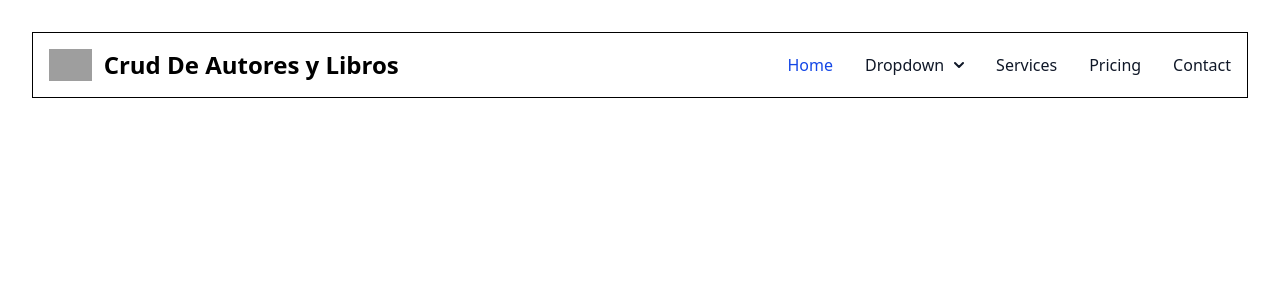
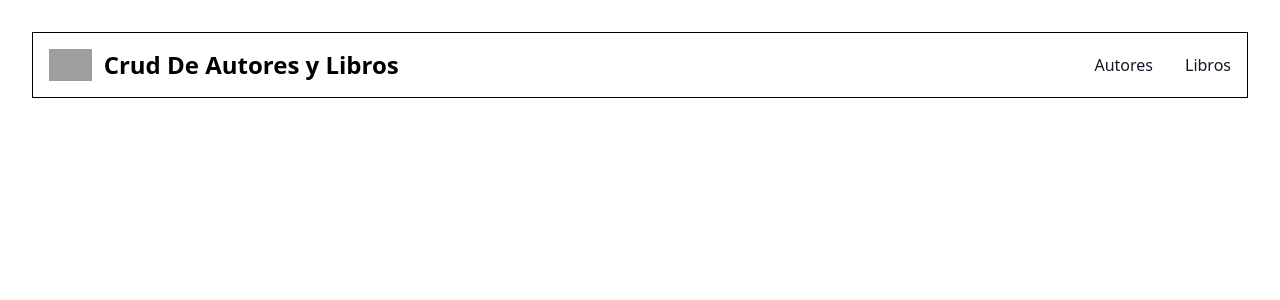
Before and after one commit to Erickpe8/Crud-Libros-Autores-Frontend, a Vue app: page / in a window 1280 px wide. Shown: the top 300 px of the page. Built offline with nearby package versions, Linux system fonts and the light colour scheme; grey boxes are pictures that could not be loaded.

Commit message:
Cambio de nombre en el componente para evitar confuciones, además solo se dejaron las opciones necesarias

```diff
--- a/src/components/Nav.vue
+++ /dev/null
@@ -1,62 +0,0 @@
-<template>
-    <nav class="bg-white border-gray-200 dark:bg-gray-900 dark:border-gray-700 b ">
-  <div class="max-w-screen-xl flex flex-wrap items-center justify-between mx-auto p-4">
-    <a href="#" class="flex items-center space-x-3 rtl:space-x-reverse">
-        <img src="https://leonautas.com/wp-content/uploads/2019/10/biblioteca-logo.png" class="h-8" alt="Flowbite Logo" />
-        <span class="self-center text-2xl font-semibold whitespace-nowrap dark:text-white">Crud De Autores y Libros</span>
-    </a>
-    <button data-collapse-toggle="navbar-dropdown" type="button" class="inline-flex items-center p-2 w-10 h-10 justify-center text-sm text-gray-500 rounded-lg md:hidden hover:bg-gray-100 focus:outline-none focus:ring-2 focus:ring-gray-200 dark:text-gray-400 dark:hover:bg-gray-700 dark:focus:ring-gray-600" aria-controls="navbar-dropdown" aria-expanded="false">
-        <span class="sr-only">Open main menu</span>
-        <svg class="w-5 h-5" aria-hidden="true" xmlns="http://www.w3.org/2000/svg" fill="none" viewBox="0 0 17 14">
-            <path stroke="currentColor" stroke-linecap="round" stroke-linejoin="round" stroke-width="2" d="M1 1h15M1 7h15M1 13h15"/>
-        </svg>
-    </button>
-    <div class="hidden w-full md:block md:w-auto" id="navbar-dropdown">
-      <ul class="flex flex-col font-medium p-4 md:p-0 mt-4 border border-gray-100 rounded-lg bg-gray-50 md:space-x-8 rtl:space-x-reverse md:flex-row md:mt-0 md:border-0 md:bg-white dark:bg-gray-800 md:dark:bg-gray-900 dark:border-gray-700">
-        <li>
-          <a href="#" class="block py-2 px-3 text-white bg-blue-700 rounded-sm md:bg-transparent md:text-blue-700 md:p-0 md:dark:text-blue-500 dark:bg-blue-600 md:dark:bg-transparent" aria-current="page">Home</a>
-        </li>
-        <li>
-            <button id="dropdownNavbarLink" data-dropdown-toggle="dropdownNavbar" class="flex items-center justify-between w-full py-2 px-3 text-gray-900 rounded-sm hover:bg-gray-100 md:hover:bg-transparent md:border-0 md:hover:text-blue-700 md:p-0 md:w-auto dark:text-white md:dark:hover:text-blue-500 dark:focus:text-white dark:border-gray-700 dark:hover:bg-gray-700 md:dark:hover:bg-transparent">Dropdown <svg class="w-2.5 h-2.5 ms-2.5" aria-hidden="true" xmlns="http://www.w3.org/2000/svg" fill="none" viewBox="0 0 10 6">
-    <path stroke="currentColor" stroke-linecap="round" stroke-linejoin="round" stroke-width="2" d="m1 1 4 4 4-4"/>
-  </svg></button>
-            <!-- Dropdown menu -->
-            <div id="dropdownNavbar" class="z-10 hidden font-normal bg-white divide-y divide-gray-100 rounded-lg shadow-sm w-44 dark:bg-gray-700 dark:divide-gray-600">
-                <ul class="py-2 text-sm text-gray-700 dark:text-gray-400" aria-labelledby="dropdownLargeButton">
-                  <li>
-                    <a href="#" class="block px-4 py-2 hover:bg-gray-100 dark:hover:bg-gray-600 dark:hover:text-white">Dashboard</a>
-                  </li>
-                  <li>
-                    <a href="#" class="block px-4 py-2 hover:bg-gray-100 dark:hover:bg-gray-600 dark:hover:text-white">Settings</a>
-                  </li>
-                  <li>
-                    <a href="#" class="block px-4 py-2 hover:bg-gray-100 dark:hover:bg-gray-600 dark:hover:text-white">Earnings</a>
-                  </li>
-                </ul>
-                <div class="py-1">
-                  <a href="#" class="block px-4 py-2 text-sm text-gray-700 hover:bg-gray-100 dark:hover:bg-gray-600 dark:text-gray-200 dark:hover:text-white">Sign out</a>
-                </div>
-            </div>
-        </li>
-        <li>
-          <a href="#" class="block py-2 px-3 text-gray-900 rounded-sm hover:bg-gray-100 md:hover:bg-transparent md:border-0 md:hover:text-blue-700 md:p-0 dark:text-white md:dark:hover:text-blue-500 dark:hover:bg-gray-700 dark:hover:text-white md:dark:hover:bg-transparent">Services</a>
-        </li>
-        <li>
-          <a href="#" class="block py-2 px-3 text-gray-900 rounded-sm hover:bg-gray-100 md:hover:bg-transparent md:border-0 md:hover:text-blue-700 md:p-0 dark:text-white md:dark:hover:text-blue-500 dark:hover:bg-gray-700 dark:hover:text-white md:dark:hover:bg-transparent">Pricing</a>
-        </li>
-        <li>
-          <a href="#" class="block py-2 px-3 text-gray-900 rounded-sm hover:bg-gray-100 md:hover:bg-transparent md:border-0 md:hover:text-blue-700 md:p-0 dark:text-white md:dark:hover:text-blue-500 dark:hover:bg-gray-700 dark:hover:text-white md:dark:hover:bg-transparent">Contact</a>
-        </li>
-      </ul>
-    </div>
-  </div>
-</nav>
-</template>
-
-<script setup>
-
-</script>
-
-<style lang="scss" scoped>
-
-</style>
--- /dev/null
+++ b/src/components/Nav_principal_menu.vue
@@ -0,0 +1,35 @@
+<template>
+    <nav class="bg-white border-gray-200 dark:bg-gray-900 dark:border-gray-700 b ">
+  <div class="max-w-screen-xl flex flex-wrap items-center justify-between mx-auto p-4">
+    <a href="#" class="flex items-center space-x-3 rtl:space-x-reverse">
+        <img src="https://leonautas.com/wp-content/uploads/2019/10/biblioteca-logo.png" class="h-8" alt="Flowbite Logo" />
+        <span class="self-center text-2xl font-semibold whitespace-nowrap dark:text-white">Crud De Autores y Libros</span>
+    </a>
+    <button data-collapse-toggle="navbar-dropdown" type="button" class="inline-flex items-center p-2 w-10 h-10 justify-center text-sm text-gray-500 rounded-lg md:hidden hover:bg-gray-100 focus:outline-none focus:ring-2 focus:ring-gray-200 dark:text-gray-400 dark:hover:bg-gray-700 dark:focus:ring-gray-600" aria-controls="navbar-dropdown" aria-expanded="false">
+        <span class="sr-only">Open main menu</span>
+        <svg class="w-5 h-5" aria-hidden="true" xmlns="http://www.w3.org/2000/svg" fill="none" viewBox="0 0 17 14">
+            <path stroke="currentColor" stroke-linecap="round" stroke-linejoin="round" stroke-width="2" d="M1 1h15M1 7h15M1 13h15"/>
+        </svg>
+    </button>
+    <div class="hidden w-full md:block md:w-auto" id="navbar-dropdown">
+      <ul class="flex flex-col font-medium p-4 md:p-0 mt-4 border border-gray-100 rounded-lg bg-gray-50 md:space-x-8 rtl:space-x-reverse md:flex-row md:mt-0 md:border-0 md:bg-white dark:bg-gray-800 md:dark:bg-gray-900 dark:border-gray-700">
+
+        <li>
+          <a href="#" class="block py-2 px-3 text-gray-900 rounded-sm hover:bg-gray-100 md:hover:bg-transparent md:border-0 md:hover:text-blue-700 md:p-0 dark:text-white md:dark:hover:text-blue-500 dark:hover:bg-gray-700 dark:hover:text-white md:dark:hover:bg-transparent">Autores</a>
+        </li>
+        <li>
+          <a href="#" class="block py-2 px-3 text-gray-900 rounded-sm hover:bg-gray-100 md:hover:bg-transparent md:border-0 md:hover:text-blue-700 md:p-0 dark:text-white md:dark:hover:text-blue-500 dark:hover:bg-gray-700 dark:hover:text-white md:dark:hover:bg-transparent">Libros</a>
+        </li>
+      </ul>
+    </div>
+  </div>
+</nav>
+</template>
+
+<script setup>
+
+</script>
+
+<style lang="scss" scoped>
+
+</style>
--- a/src/views/HomeView.vue
+++ b/src/views/HomeView.vue
@@ -4,5 +4,5 @@
   </div>
 </template>
 <script setup>
-import Nav from '../components/Nav.vue'
+import Nav from '../components/Nav_principal_menu.vue'
 </script>
```
